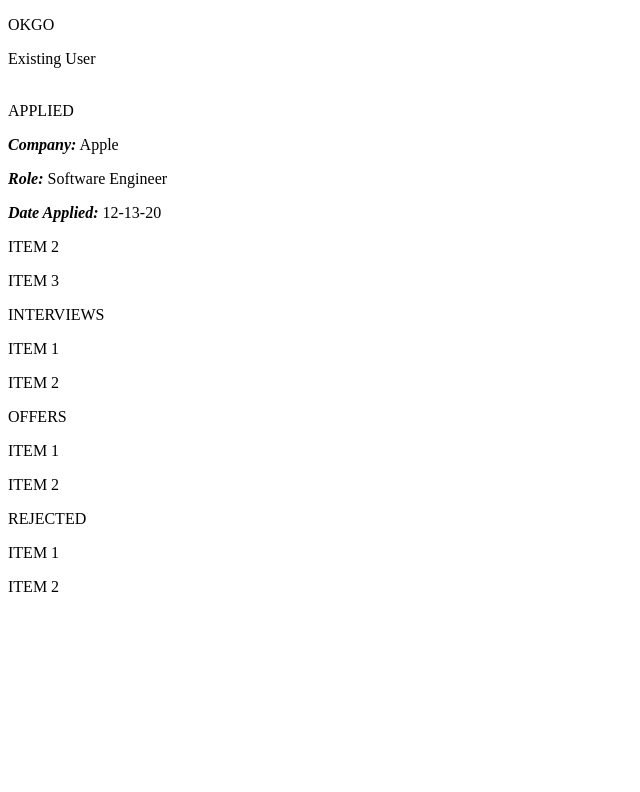
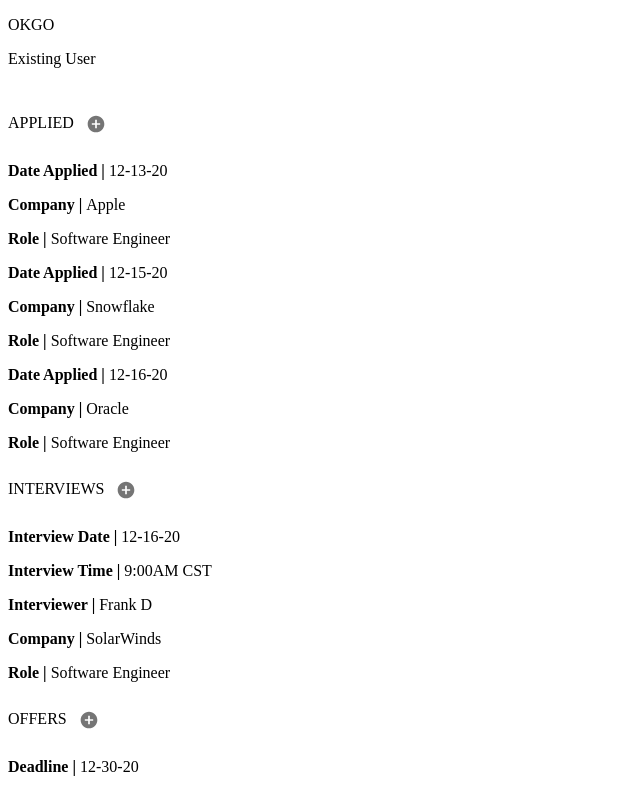
Before and after one commit to nguyendtyna/SeekerHut, a React (Create React App) app in the folder react-client/: page / in a window 1280 px wide. Shown: the top 792 px of the page, without its empty margins (0-640 px from the left). Built offline with nearby package versions, Linux system fonts and the light colour scheme; the HTML template or start-up script is replaced by a standard one.

Commit message:
Render sample data, implement a modal and draggable items

```diff
--- a/react-client/src/App.jsx
+++ b/react-client/src/App.jsx
@@ -9,13 +9,22 @@
 import OffersList from './components/OffersList.jsx';
 import RejectedList from './components/RejectedList.jsx';
 
+/* Test dummy data */
+const data = [
+  {title: 'APPLIED', items: ['1', '2', '3']},
+  {title: 'INTERVIEWS', items: ['4']},
+  {title: 'OFFERS', items: ['5']},
+  {title: 'REJECTED', items: ['6', '7']}
+];
 
 const App = () => {
   return (
     <div className="app-container">
       <div className="app">
         <Header/><br></br>
-        <HomePage/>
+        <header className="app-header">
+          <HomePage data={data}/>
+        </header>
       </div>
     </div>
   )
--- a/react-client/src/components/HomePage.jsx
+++ b/react-client/src/components/HomePage.jsx
@@ -1,68 +1,137 @@
-import React from 'react';
-import { Container } from 'react-bootstrap';
+import React, {useState} from 'react';
+import { Container, Modal } from 'react-bootstrap';
+import { IconButton, Button, Dialog, DialogActions, DialogContent, DialogTitle, TextField } from '@material-ui/core';
+import AddCircleIcon from '@material-ui/icons/AddCircle';
 
-const HomePage = () => {
+// import AddEntryButton from './AddEntryButton.jsx';
+
+const HomePage = ({ data }) => {
+
+  const [list, setList] = useState(data);
+  const [open, setOpen] = useState(false);
+
+  const handleDragStart = (e) => {
+    console.log("DRAG STARTING...")
+  }
+
+  const handleClickOpen = () => {
+    setOpen(true);
+  }
+
+  const handleClose = () => {
+    setOpen(false);
+  }
+
   return (
-    <div className="app-container">
       <Container>
-        <div className="app">
-          <header className="app-header">
         <div className="drag-drop">
-
           {/* Category 1 */}
           <div className="drag-drop-group">
-                <div className="group-title">APPLIED</div>
-                <div className="drag-drop-item">
-                  <p><b><em>Company:</em></b> Apple</p>
-                  <p><b><em>Role:</em></b> Software Engineer</p>
-                  <p><b><em>Date Applied:</em></b> 12-13-20</p>
+            <div className="group-title">
+              {"APPLIED"}
+              <IconButton onClick={handleClickOpen}><AddCircleIcon fontSize="small"/></IconButton>
+              <Dialog open={open} onClose={handleClose} aria-labelledby="form-dialog-title">
+                <DialogTitle id="form-dialog-title">Application Information</DialogTitle>
+                <DialogContent>
+                  <TextField
+                    autoFocus
+                    id="name"
+                    placeholder="false"
+                    label="Date Applied"
+                    type="date"
+                    fullWidth
+                  />
+                  <TextField
+                    autoFocus
+                    id="name"
+                    label="Company"
+                    type="text"
+                    fullWidth
+                  />
+                  <TextField
+                    autoFocus
+                    id="name"
+                    label="Role"
+                    type="text"
+                    fullWidth
+                  />
+                </DialogContent>
+                <DialogActions>
+                  <Button onClick={handleClose} color="primary">
+                    Cancel
+                  </Button>
+                  <Button onClick={handleClose} color="primary">
+                    Add
+                  </Button>
+                </DialogActions>
+              </Dialog>
             </div>
-                <div className="drag-drop-item">
-                  <p>ITEM 2</p>
+            <div draggable onDragStart={handleDragStart} className="drag-drop-item">
+              <p><b>Date Applied | </b> 12-13-20</p>
+              <p><b>Company | </b> Apple</p>
+              <p><b>Role | </b> Software Engineer</p>
             </div>
-                <div className="drag-drop-item">
-                  <p>ITEM 3</p>
+            <div draggable onDragStart={handleDragStart} className="drag-drop-item">
+              <p><b>Date Applied | </b> 12-15-20</p>
+              <p><b>Company | </b> Snowflake</p>
+              <p><b>Role | </b> Software Engineer</p>
+            </div>
+            <div draggable onDragStart={handleDragStart} className="drag-drop-item">
+              <p><b>Date Applied | </b> 12-16-20</p>
+              <p><b>Company | </b> Oracle</p>
+              <p><b>Role | </b> Software Engineer</p>
             </div>
           </div>
 
           {/* Category 2 */}
           <div className="drag-drop-group">
-                <div className="group-title">INTERVIEWS</div>
-                <div className="drag-drop-item">
-                  <p>ITEM 1</p>
+            <div className="group-title">
+              {"INTERVIEWS"}
+              <IconButton><AddCircleIcon fontSize="small"/></IconButton>
               </div>
-                <div className="drag-drop-item">
-                  <p>ITEM 2</p>
+            <div draggable onDragStart={handleDragStart} className="drag-drop-item">
+              <p><b>Interview Date | </b> 12-16-20</p>
+              <p><b>Interview Time | </b> 9:00AM CST</p>
+              <p><b>Interviewer | </b> Frank D</p>
+              <p><b>Company | </b> SolarWinds</p>
+              <p><b>Role | </b> Software Engineer</p>
             </div>
           </div>
 
           {/* Category 3 */}
           <div className="drag-drop-group">
-                <div className="group-title">OFFERS</div>
-                <div className="drag-drop-item">
-                  <p>ITEM 1</p>
+            <div className="group-title">
+              {"OFFERS"}
+              <IconButton><AddCircleIcon fontSize="small"/></IconButton>
               </div>
-                <div className="drag-drop-item">
-                  <p>ITEM 2</p>
+            <div draggable onDragStart={handleDragStart} className="drag-drop-item">
+              <p><b>Deadline | </b> 12-30-20</p>
+              <p><b>Start Date | </b> 1-25-21</p>
+              <p><b>Company | </b> Uber</p>
+              <p><b>Role | </b> Junior Web Dev</p>
             </div>
           </div>
 
           {/* Category 4 */}
           <div className="drag-drop-group">
-                <div className="group-title">REJECTED</div>
-                <div className="drag-drop-item">
-                  <p>ITEM 1</p>
+            <div className="group-title">
+              {"REJECTED"}
+              <IconButton><AddCircleIcon fontSize="small"/></IconButton>
             </div>
-                <div className="drag-drop-item">
-                  <p>ITEM 2</p>
+            <div draggable onDragStart={handleDragStart} className="drag-drop-item">
+              <p><b>Date Applied | </b> 12-04-20</p>
+              <p><b>Company | </b> Amazon</p>
+              <p><b>Role | </b> Solutions Architect</p>
+            </div>
+            <div draggable onDragStart={handleDragStart} className="drag-drop-item">
+              <p><b>Date Applied | </b> 12-17-20</p>
+              <p><b>Company | </b> Google</p>
+              <p><b>Role | </b> Software Engineer</p>
             </div>
           </div>
 
         </div>
-          </header>
-        </div>
       </Container>
-    </div>
   )
 };
 
```
Lines whose indentation alone changed are shown as unchanged.
